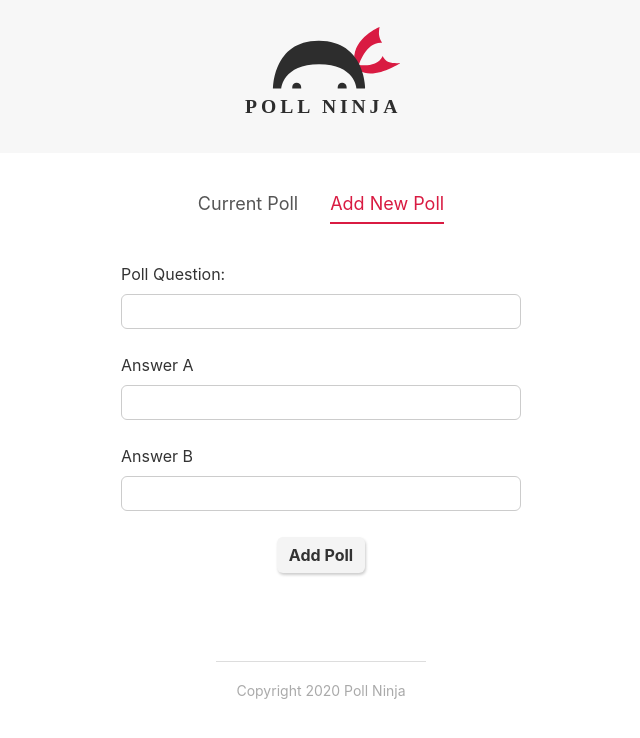
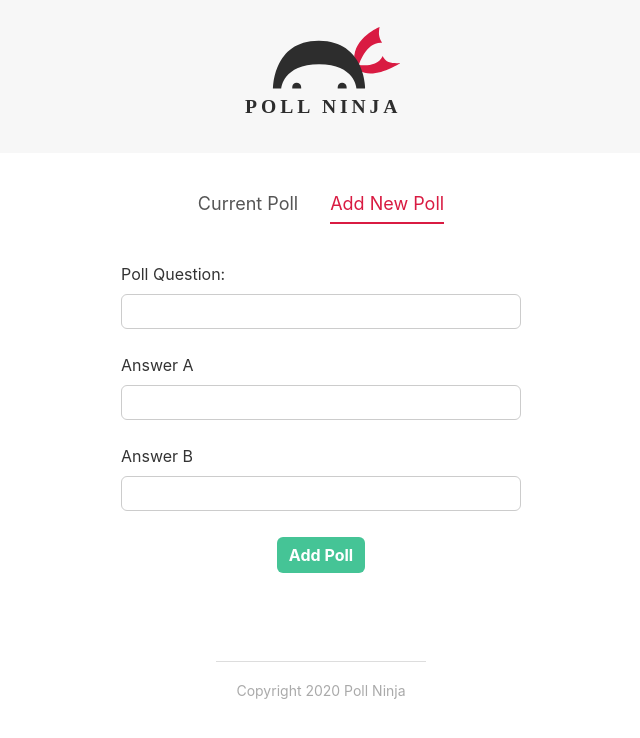
Before and after one commit to marianojhb/sveltenetninja, a Svelte app: page / in a window 1280 px wide. Both pictures are taken after a click on the item "Add New Poll". Shown: the top 738 px of the page, without its empty margins (319-959 px from the left). Built offline with nearby package versions, Linux system fonts and the light colour scheme.

Commit message:
lesson22

```diff
--- a/src/components/CreatePollForm.svelte
+++ b/src/components/CreatePollForm.svelte
@@ -28,7 +28,7 @@ const submitHandler = () => {
         <input type="text" id="answer-b" bind:value={fields.answerB}>
     </div>
 
-    <Button>Add Poll</Button>
+    <Button type="secondary" flat={true}>Add Poll</Button>
 
 </form>
 
--- a/src/shared/Button.svelte
+++ b/src/shared/Button.svelte
@@ -4,7 +4,7 @@
     export let inverse = false
 </script>
 
-<button class={type}>
+<button class={type} class:flat={flat} class:inverse={inverse}>
     <slot></slot>
 </button>
 
@@ -18,4 +18,27 @@
         font-weight: bold;
         box-shadow: 1px 2px 3px rgba(0,0,0,0.2);
     }
+    .primary {
+        background: #d91b42;
+        color: white;
+    }
+    .secondary {
+        background: #45c496;
+        color: white;
+    }
+
+    .flat {
+        box-shadow: none;
+    }
+
+    .primary.inverse{
+        color: #d91b42;
+        background: white;
+        border: 2px solid #d91b42
+    }
+    .secondary.inverse{
+        color: #45c496;
+        background: white;
+        border: 2px solid #45c496;
+    }
 </style>
```
